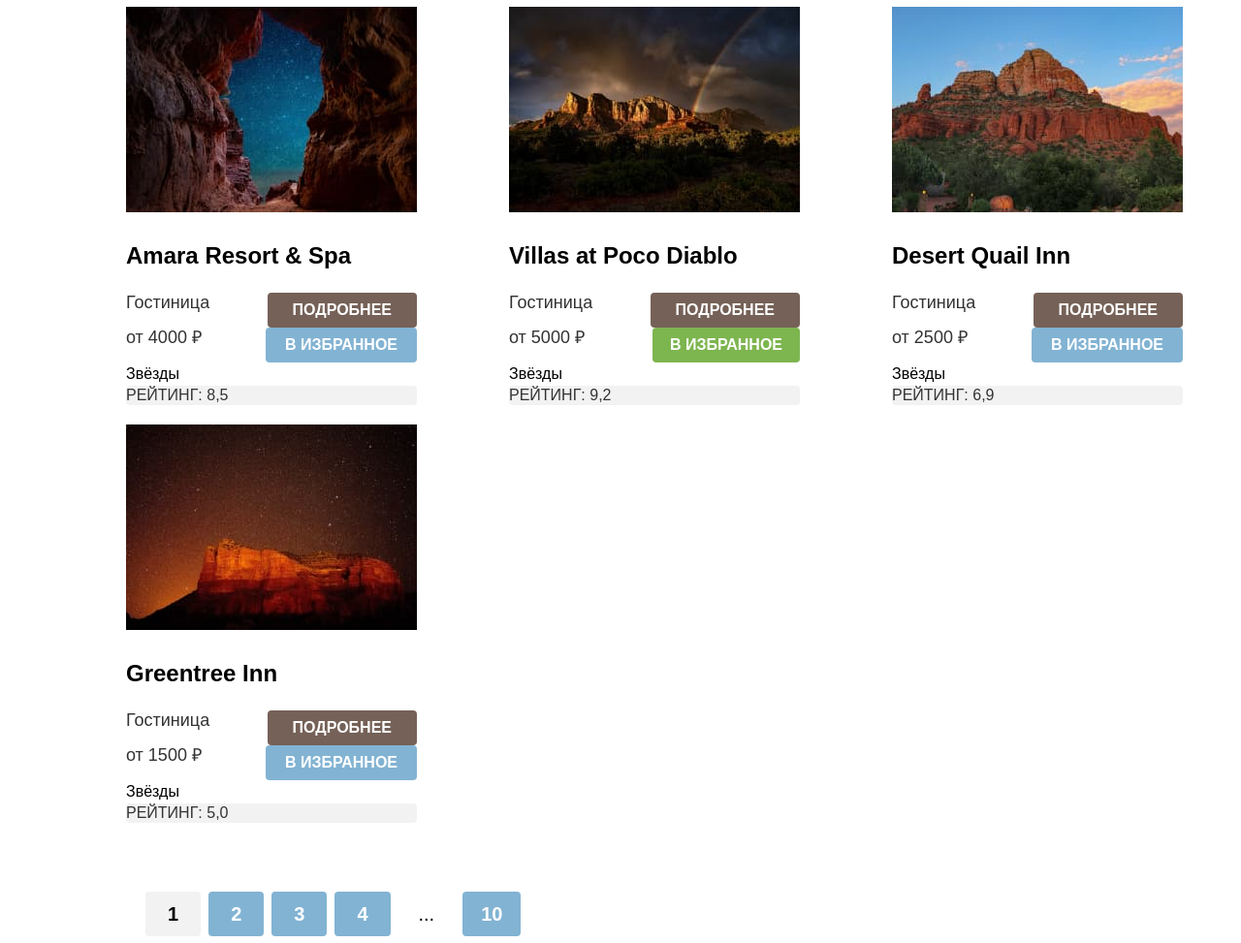
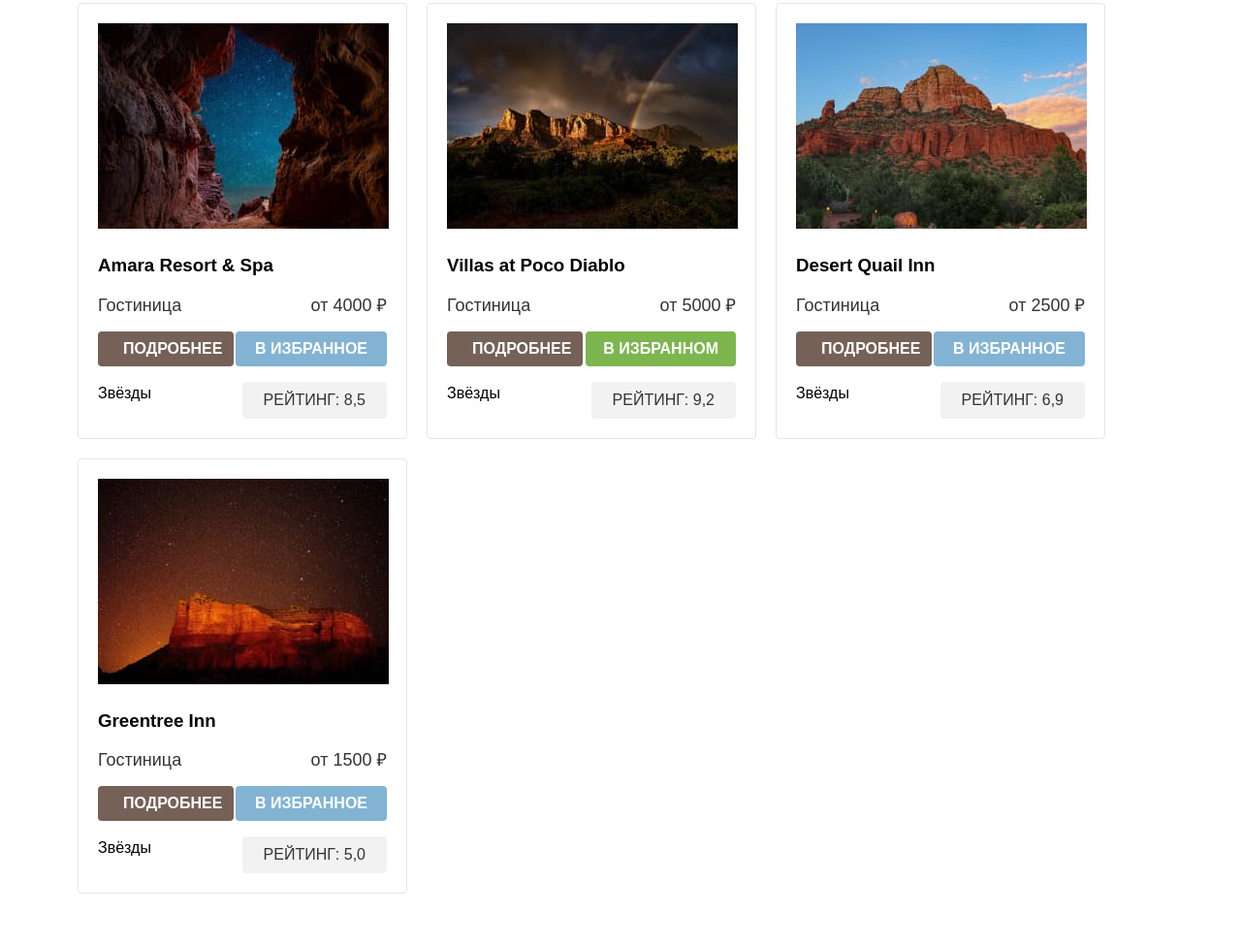
Before and after one commit to htmlacademy-htmlcss/2232723-sedona-35, a plain HTML site: page catalog.html in a window 1280 px wide. Shown: the part 670-1643 px from the top of the page at 97% size. Drawn offline with Linux system fonts and the light colour scheme; a web font is replaced by a local one.

Commit message:
делает сетку на гридах

```diff
--- a/catalog.html
+++ b/catalog.html
@@ -170,12 +170,12 @@
               </a>
               <div class="hotel-block">
                 <span>Гостиница</span>
+                <span>от 4000 ₽</span>
+                </div>
+                <div class="btn">
                 <a href="#" class="button-button-brown">Подробнее</a>
-              </div>
-              <div class="hotel-block">
-                <span>от 4000 ₽</span>
                 <a href="#" class="button-button-blue">В избранное</a>
-              </div>
+                </div>
               <div class="hotel-rate">
                 <div class="hotel-stars hotel-stars-four">Звёзды</div>
                 <div class="hotel-rate-text">Рейтинг: 8,5</div>
@@ -188,11 +188,11 @@
               </a>
               <div class="hotel-block">
                 <span>Гостиница</span>
+                <span>от 5000 ₽</span>
+                </div>
+                <div class="btn">
                 <a href="#" class="button-button-brown">Подробнее</a>
-              </div>
-              <div class="hotel-block">
-                <span>от 5000 ₽</span>
-                <a href="#" class="button-button-green">В избранное</a>
+                <a href="#" class="button-button-green">В избранном</a>
               </div>
               <div class="hotel-rate">
                 <div class="hotel-stars hotel-stars-four">Звёзды</div>
@@ -206,10 +206,10 @@
               </a>
               <div class="hotel-block">
                 <span>Гостиница</span>
+                <span>от 2500 ₽</span>
+                </div>
+                <div class="btn">
                 <a href="#" class="button-button-brown">Подробнее</a>
-              </div>
-              <div class="hotel-block">
-                <span>от 2500 ₽</span>
                 <a href="#" class="button-button-blue">В избранное</a>
               </div>
               <div class="hotel-rate">
@@ -224,10 +224,10 @@
               </a>
               <div class="hotel-block">
                 <span>Гостиница</span>
+                <span>от 1500 ₽</span>
+                </div>
+                <div class="btn">
                 <a href="#" class="button-button-brown">Подробнее</a>
-              </div>
-              <div class="hotel-block">
-                <span>от 1500 ₽</span>
                 <a href="#" class="button-button-blue">В избранное</a>
               </div>
               <div class="hotel-rate">
--- a/styles/styles.css
+++ b/styles/styles.css
@@ -165,7 +165,6 @@ text-transform: uppercase;
   font-weight: 400;
   font-size: 22px;
   line-height: 26px;
-
   padding-bottom: 90px;
 }
 
@@ -187,35 +186,54 @@ padding: 0;
 }
 
 .advantages-title {
-
   margin: 0;
-  padding-top: 90px;
   padding-bottom: 62px;
   text-align: center;
   text-transform: uppercase;
-
+  font-size: 24px;
 }
 
 .advantages-description {
   text-align: center;
-  padding-bottom: 100px;
-  padding-left: 85px;
-  padding-right: 85px;
-
+  margin: 0;
+  padding: 0;
+  font-size: 18px;
+  line-height: 21px;
+  font-weight: 400;
 }
 
 .advantages-item-road{
   background: rgba(131, 179, 211, 0.2);
+  padding: 103px 85px 121px;
+  display: flex;
+  flex-direction: column;
+  justify-content: center;
+  align-items: center;
+  margin: 0;
 }
 
 .advantages-item-blue {
   background: #82B3D3;
+  color: #FFFFFF;
+  padding: 92px 85px 111px;
+  margin: 0;
+  flex-direction: column;
+  justify-content: center;
+  align-items: center;
+}
 
-color: #FFFFFF;
+.advantages-item {
+display: flex;
+flex-direction: column;
+justify-content: center;
+align-items: center;
+padding: 103px 85px 121px;
+margin: 0;
+background-color: #FFFFFF;
 }
 
 .advantages-photo{
-  width: 800;
+  width: 800px;
   height: 384px;
 }
 
@@ -446,18 +464,6 @@ background-repeat: no-repeat;
 color: #FFFFFF;
 }
 
-.hotel-list {
-display: flex;
-flex-wrap: wrap;
-justify-content: space-between;
-list-style-type: none;
-margin: 0;
-padding-top: 20px;
-padding-left: 20px;
-padding-right: 20px;
-padding-bottom: 16px;
-
-}
 
 .index-catalog {
   display: flex;
@@ -497,42 +503,72 @@ height: 48px;
 margin-right: 70px;
 }
 
-.hotel-card {
-  margin-left: 70px;
-  margin-bottom: 20px;
+.hotel-list {
+  display: grid;
+  grid-template-columns: 340px 340px 340px;
+  list-style-type: none;
+  gap: 20px;
+
 }
 
-.hotel-card-title {
-font-size: 24px;
-line-height: 28px;
+.hotel-card {
+  padding: 20px;
+  border: 1px solid #E6E6E6;
+border-radius: 4px;
 }
 
 .hotel-card-link {
   color: #000000;
   text-decoration: none;
+}
+
+.hotel-block {
+  display: flex;
+  justify-content: space-between;
+  margin-bottom: 16px;
+  font-size: 18px;
+  line-height: 21px;
+  color: #333333;
+}
+
+.btn {
+  display: flex;
+  justify-content: space-between;
+  margin-bottom: 16px;
 
 }
 
-.hotel-block {
-  color: #333333;
+.hotel-rate {
   display: flex;
   justify-content: space-between;
-font-size: 18px;
-line-height: 21px;
   }
+
+  .hotel-rate-text {
+    background: #F2F2F2;
+    border-radius: 4px;
+  text-transform: uppercase;
+  color: #333333;
+  font-weight: 400;
+  font-size: 16px;
+  line-height: 20px;
+  padding: 9px 22px;
+
+  }
+
   .button-button-brown {
     background: #756157;
     border-radius: 4px;
-text-align: center;
-text-transform: uppercase;
+    color: #FFFFFF;
+    text-decoration: none;
     font-weight: 700;
 font-size: 16px;
 line-height: 20px;
-color: #FFFFFF;
+text-align: center;
+text-transform: uppercase;
 padding: 8px 26px;
-text-decoration: none;
+width: 88px;
+  }
 
-}
   .button-button-blue {
     background: #82B3D3;
   border-radius: 4px;
@@ -544,7 +580,9 @@ font-size: 16px;
   line-height: 20px;
   padding: 8px 20px;
   text-decoration: none;
+
   }
+
   .button-button-green {
     background: #7DB54F;
   border-radius: 4px;
@@ -556,17 +594,8 @@ font-size: 16px;
   line-height: 20px;
   padding: 8px 18px;
   text-decoration: none;
+  }
 
-}
-.hotel-rate-text {
-  background: #F2F2F2;
-  border-radius: 4px;
-text-transform: uppercase;
-color: #333333;
-font-weight: 400;
-font-size: 16px;
-line-height: 20px;
-}
 .newslatter-inner {
   background-color: #FFFFFF;
   color: #000000;
@@ -621,7 +650,7 @@ border: none;
   display: flex;
 list-style-type: none;
 margin-bottom: 60px;
-margin-top: 40px;
+margin-top: 80px;
 margin-left: 70px;
 }
 
```
Also changed, not shown: index.html (+4 -4 lines). Lines whose indentation alone changed are shown as unchanged.
